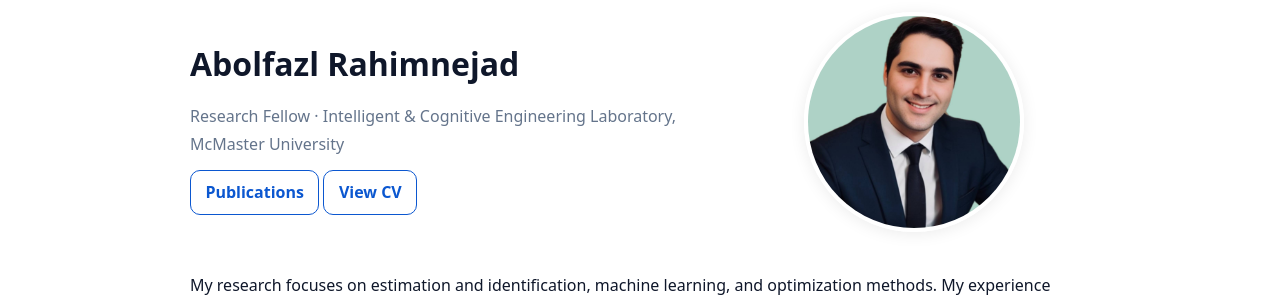
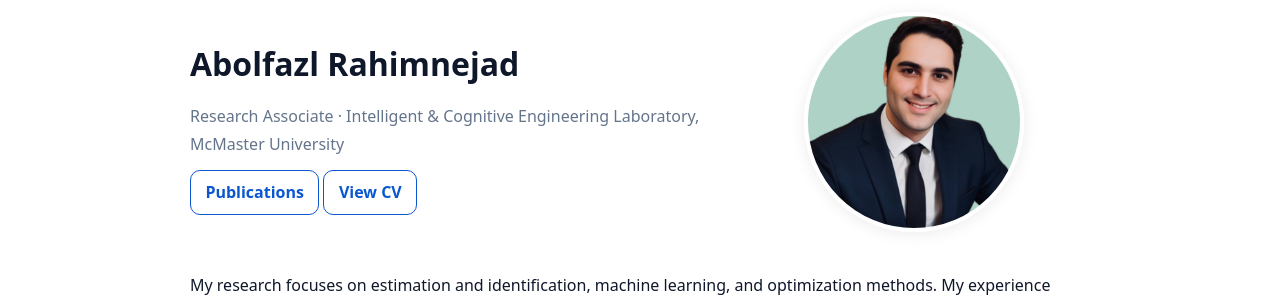
Before and after one commit to AbRahimnejad/AbRahimnejad.github.io, a Jekyll site: the page built from index.md, in a window 1280 px wide. Shown: the part 144-444 px from the top of the page. Built offline with Jekyll 4.4.1, drawn with Linux system fonts in a browser that asks for light colours.

Commit message:
Update index.md

```diff
--- a/index.md
+++ b/index.md
@@ -6,7 +6,7 @@ permalink: /
 <div class="hero">
   <div class="hero-text">
     <h1 class="hero-title">Abolfazl Rahimnejad</h1>
-    <p class="hero-subtitle">Research Fellow · Intelligent & Cognitive Engineering Laboratory, McMaster University</p>
+    <p class="hero-subtitle">Research Associate · Intelligent & Cognitive Engineering Laboratory, McMaster University</p>
     <div class="hero-actions">
       <a class="btn" href="{{ site.baseurl }}/publications/">Publications</a>
       <a class="btn" href="{{ site.baseurl }}/assets/CV.pdf" target="_blank" rel="noopener"> View CV</a>
```
